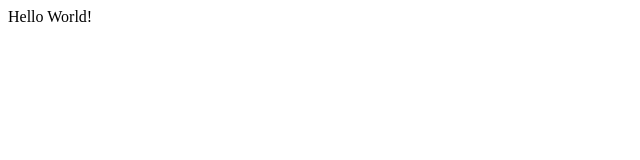
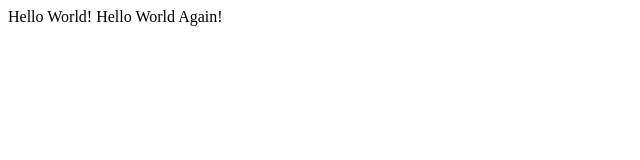
Before and after one commit to pthomasmm/HTML5VideoHack, a plain HTML site: page index.html in a window 1280 px wide. Shown: the whole page, without its empty margins (0-640 px from the left). Drawn offline with Linux system fonts and the light colour scheme.

Commit message:
index.html

```diff
--- a/index.html
+++ b/index.html
@@ -7,6 +7,7 @@
 <body>
 
 Hello World!
+Hello World Again!
 
 </body>
 
```
